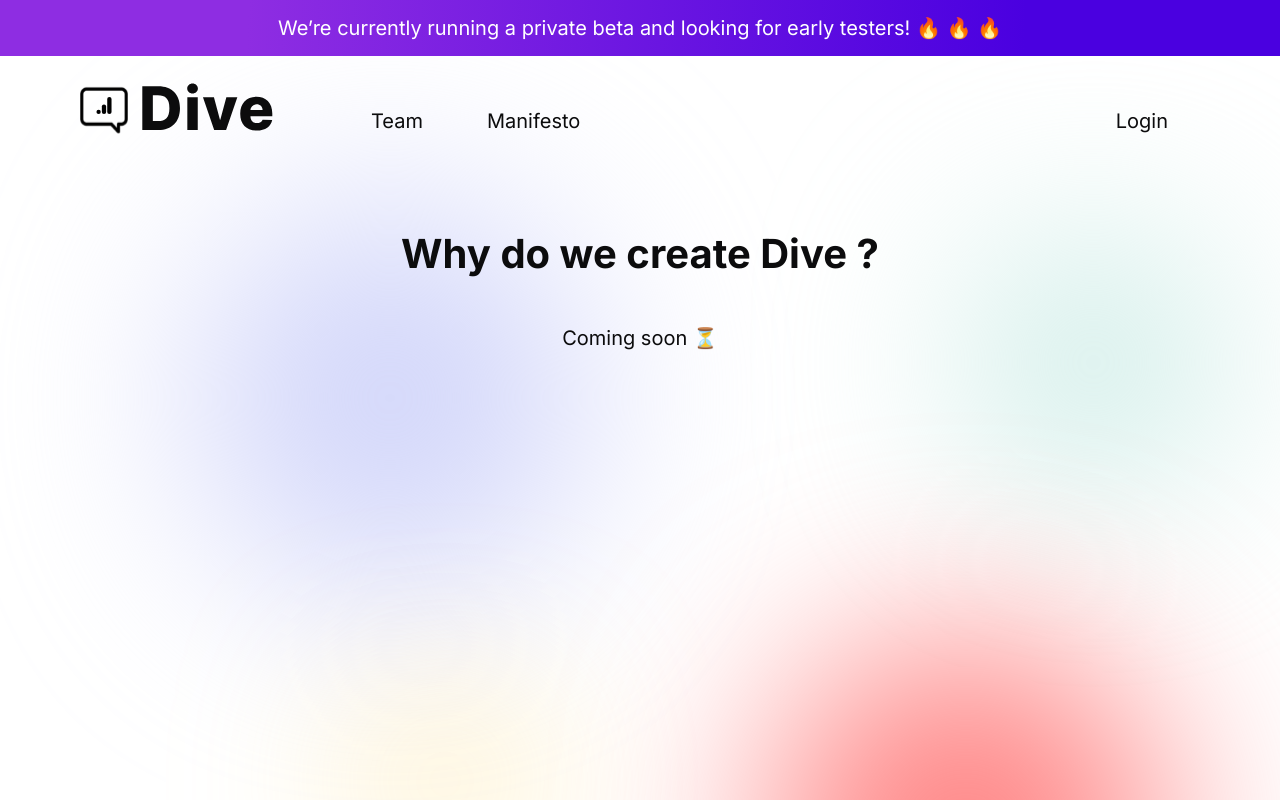
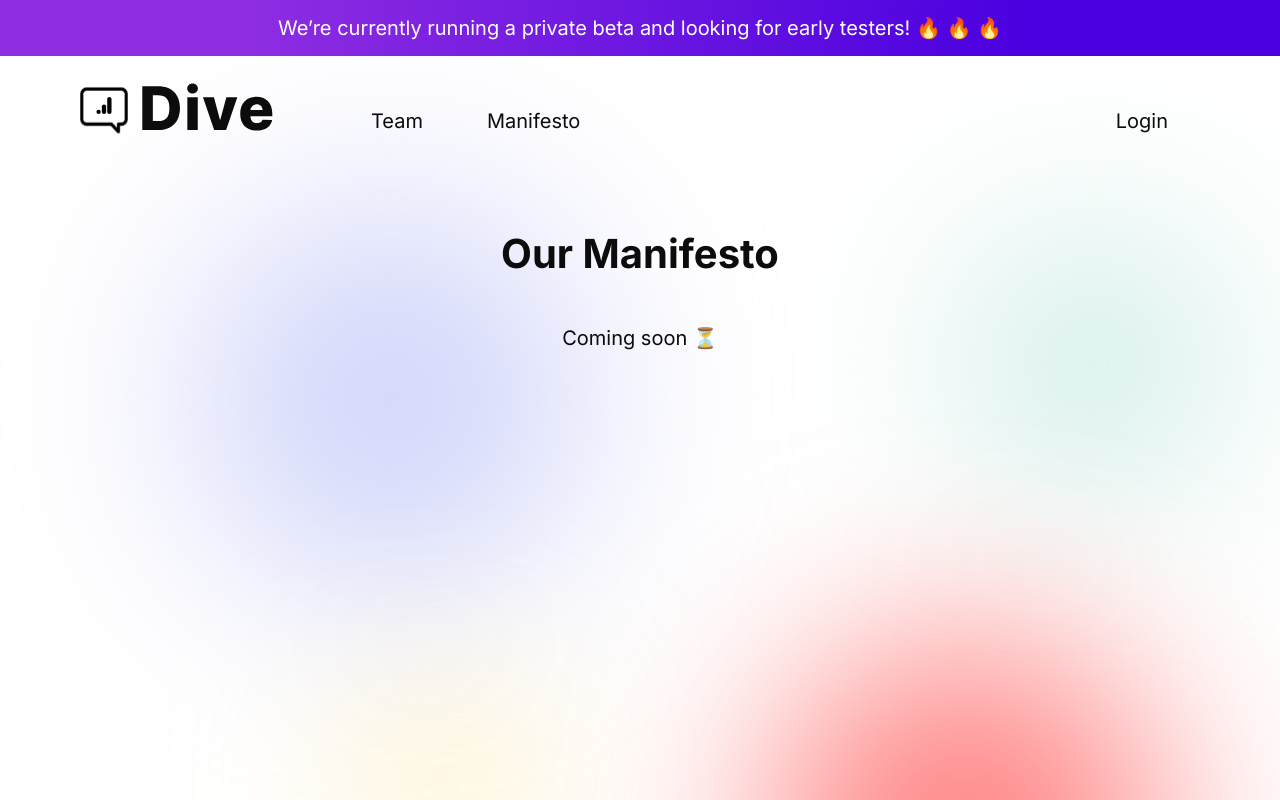
Before and after one commit to Thomas-rod/home-dive, a Next.js app: page /manifesto in a window 1280 px wide. Built offline with nearby package versions, Linux system fonts and the light colour scheme.

Commit message:
update manifesto typo

```diff
--- a/pages/manifesto.js
+++ b/pages/manifesto.js
@@ -10,7 +10,7 @@ export default function Manifesto() {
                 <title>{siteTitle}</title>
             </Head>
             <div className={styles.containerTeam}>
-                <h1 className={`${utilStyle.headingTitle} ${utilStyle.bold}`}>Why do we create Dive ?</h1>
+                <h1 className={`${utilStyle.headingTitle} ${utilStyle.bold}`}>Our Manifesto</h1>
                 <p className={utilStyle.headingSubTitle}>Coming soon ⏳</p>
             </div>
         </Layout>
```
